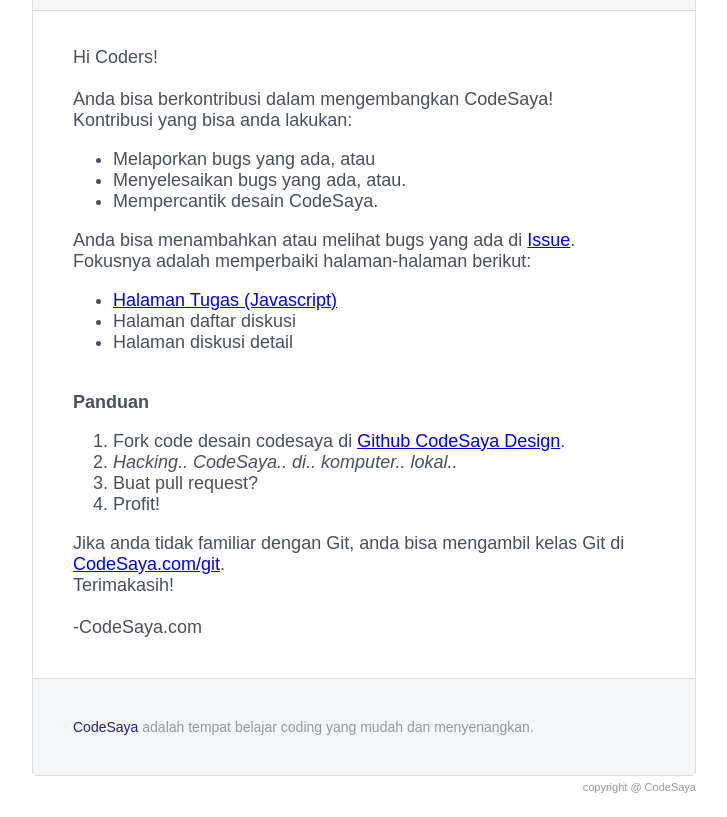
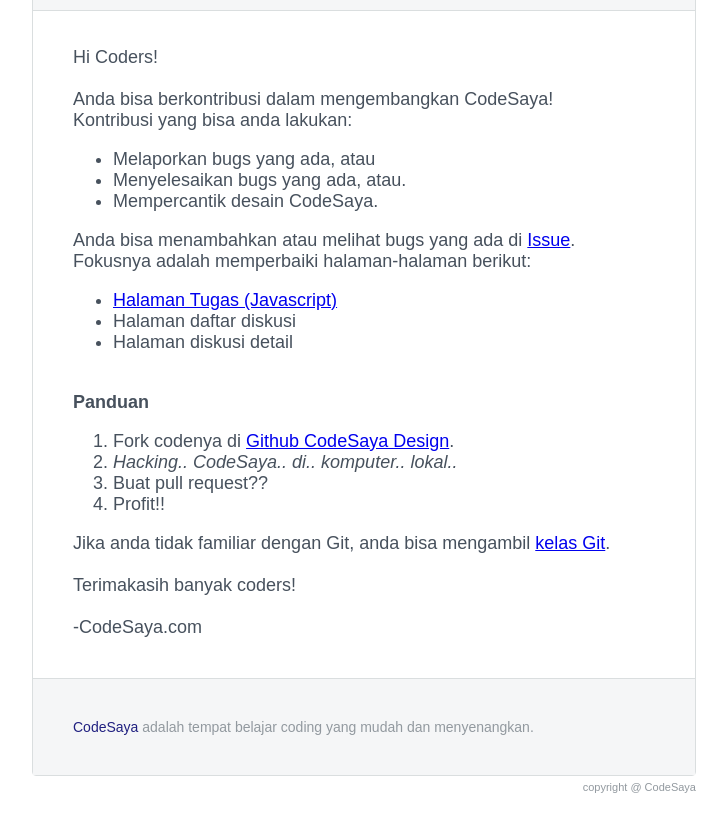
Before and after one commit to ganiszulfa/codesaya-design, a plain HTML site: page index.html in a window 1280 px wide. Shown: the part 106-923 px from the top of the page, without its empty margins (276-1003 px from the left). Drawn offline with Linux system fonts and the light colour scheme.

Commit message:
Update index.html

```diff
--- a/index.html
+++ b/index.html
@@ -39,14 +39,15 @@
                                 <br/>
                                 <b>Panduan</b>
                                 <ol>
-                                  <li>Fork code desain codesaya di <a href="https://github.com/ganiszulfa/codesaya-design">Github CodeSaya Design</a>.</li>
+                                  <li>Fork codenya di <a href="https://github.com/ganiszulfa/codesaya-design">Github CodeSaya Design</a>.</li>
                                   <li><i>Hacking.. CodeSaya.. di.. komputer.. lokal..</i></li>
-                                  <li>Buat pull request?</li>
-                                  <li>Profit!</li>
+                                  <li>Buat pull request??</li>
+                                  <li>Profit!!</li>
                                 </ol>
-                                Jika anda tidak familiar dengan Git, anda bisa mengambil kelas Git di <a href="http://codesaya.com/git">CodeSaya.com/git</a>.
+                                Jika anda tidak familiar dengan Git, anda bisa mengambil <a href="http://codesaya.com/git">kelas Git</a>.
                                 <br/>
-                                Terimakasih!
+                                <br/>
+                                Terimakasih banyak coders!
                                 <br><br>
                                 -CodeSaya.com
                         </td>
```
